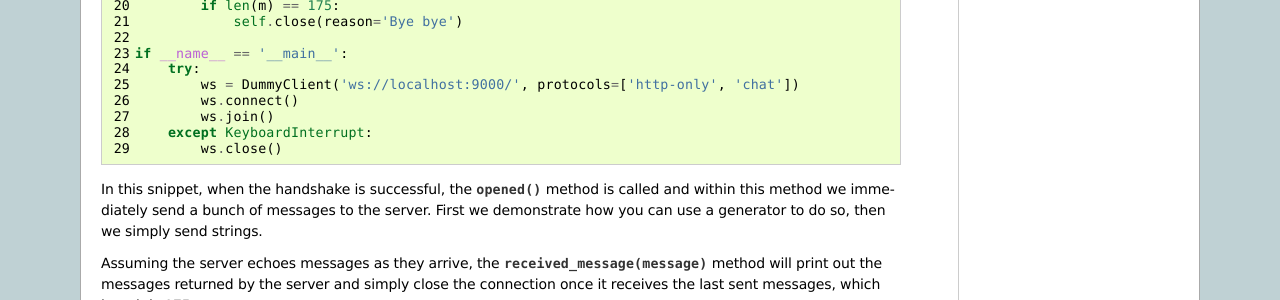
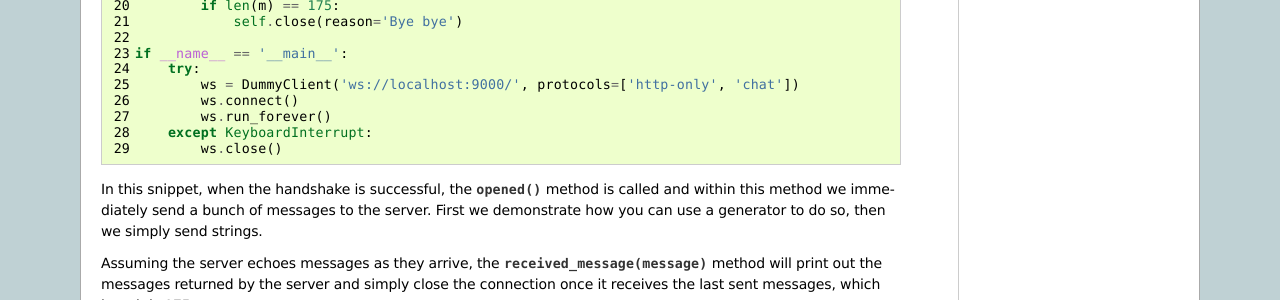
Before and after one commit to Lawouach/WebSocket-for-Python, a Sphinx documentation site: the page built from docs/sources/clienttutorial.rst, in a window 1280 px wide. Shown: the part 538-838 px from the top of the page. Built offline with Sphinx 7.4.7, drawn with Linux system fonts in a browser that asks for light colours.

Commit message:
correcting old function call in built-in client tutorial

```diff
--- a/docs/sources/clienttutorial.rst
+++ b/docs/sources/clienttutorial.rst
@@ -40,7 +40,7 @@ until the websocket is closed.
         try:
             ws = DummyClient('ws://localhost:9000/', protocols=['http-only', 'chat'])
             ws.connect()
-	    ws.join()
+            ws.run_forever()
         except KeyboardInterrupt:
             ws.close()
 
```
